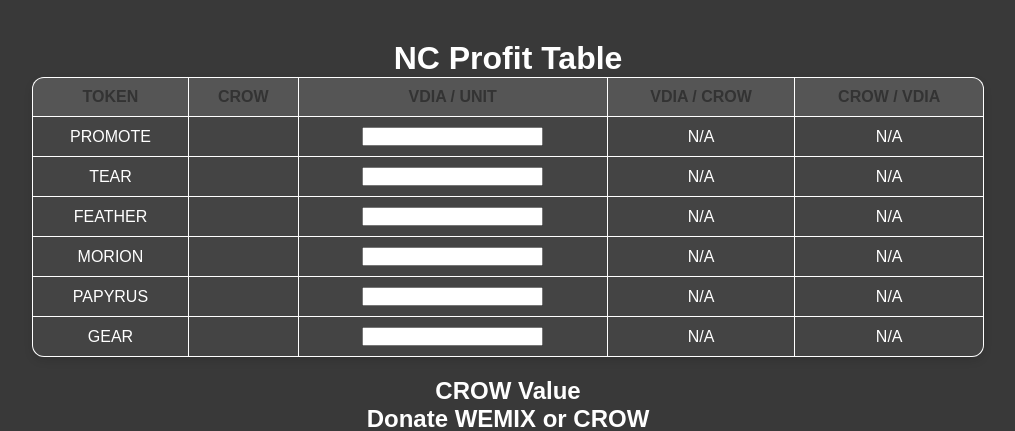
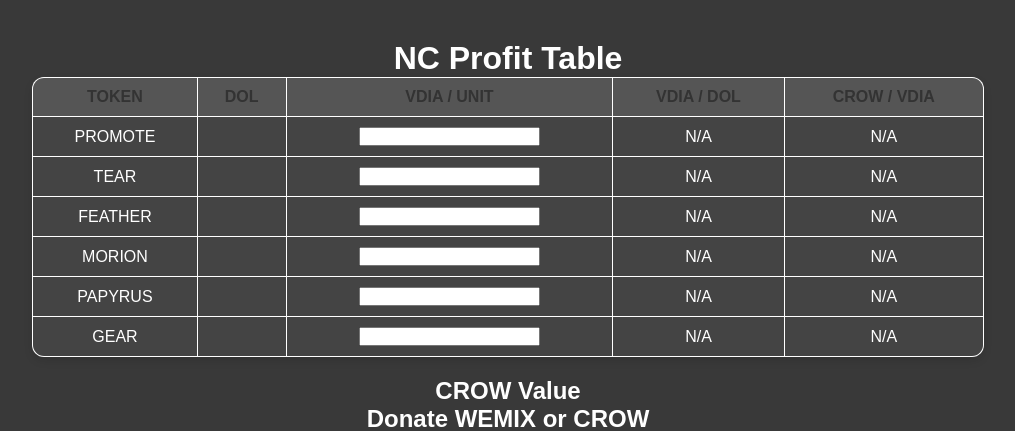
Before and after one commit to nctable/nctool, a Flask app: page / in a window 1280 px wide. Shown: the top 431 px of the page, without its empty margins (132-1147 px from the left). Run offline with Flask 3, Linux system fonts and the light colour scheme; data that the repository does not hold is empty.

Commit message:
Table header fix

```diff
--- a/api/templates/test.html
+++ b/api/templates/test.html
@@ -63,9 +63,9 @@
             <thead>
                 <tr>
                     <th>Token</th>
-                    <th>CROW</th>
+                    <th>Dol</th>
                     <th>vDia / Unit</th>
-                    <th>vDia / CROW</th>
+                    <th>vDia / Dol</th>
                     <th>CROW / vDia</th>
                 </tr>
             </thead>
```
